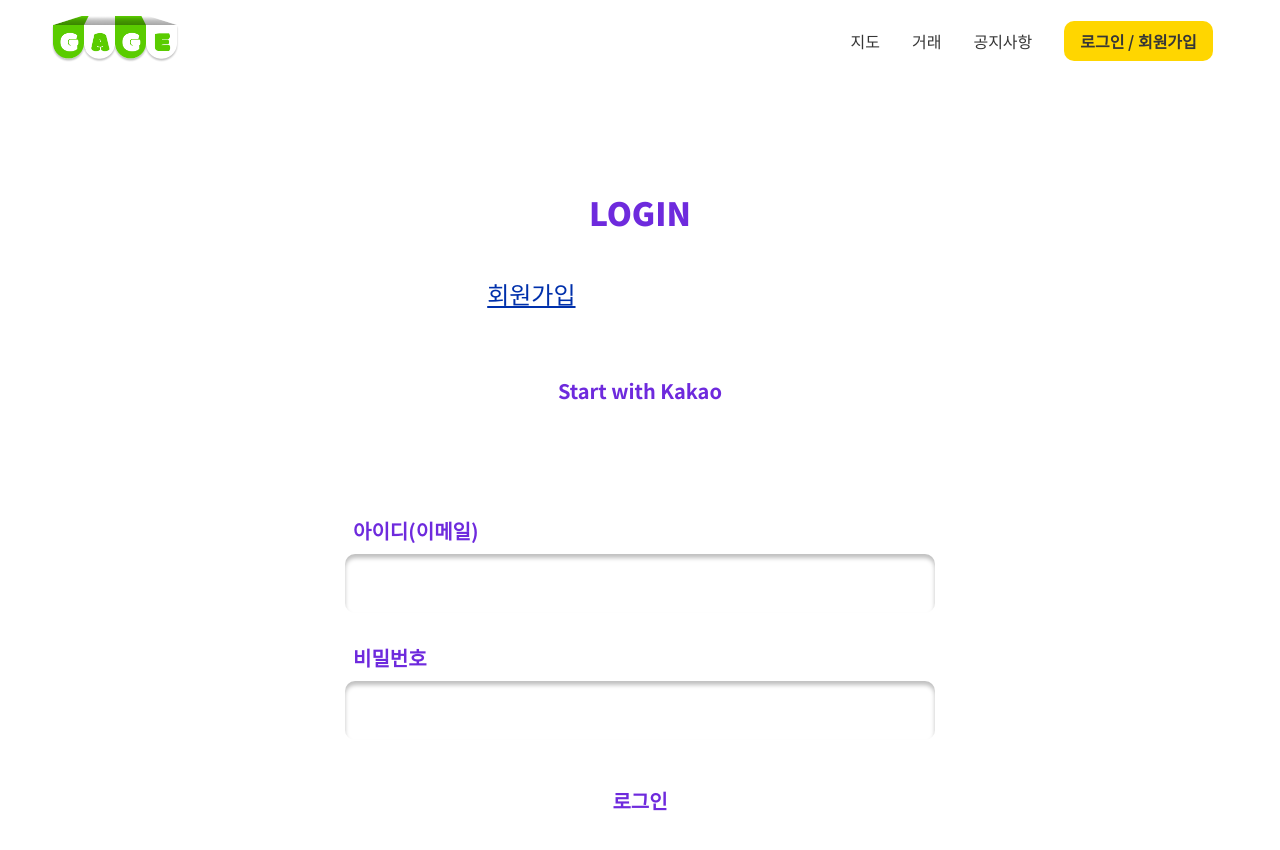
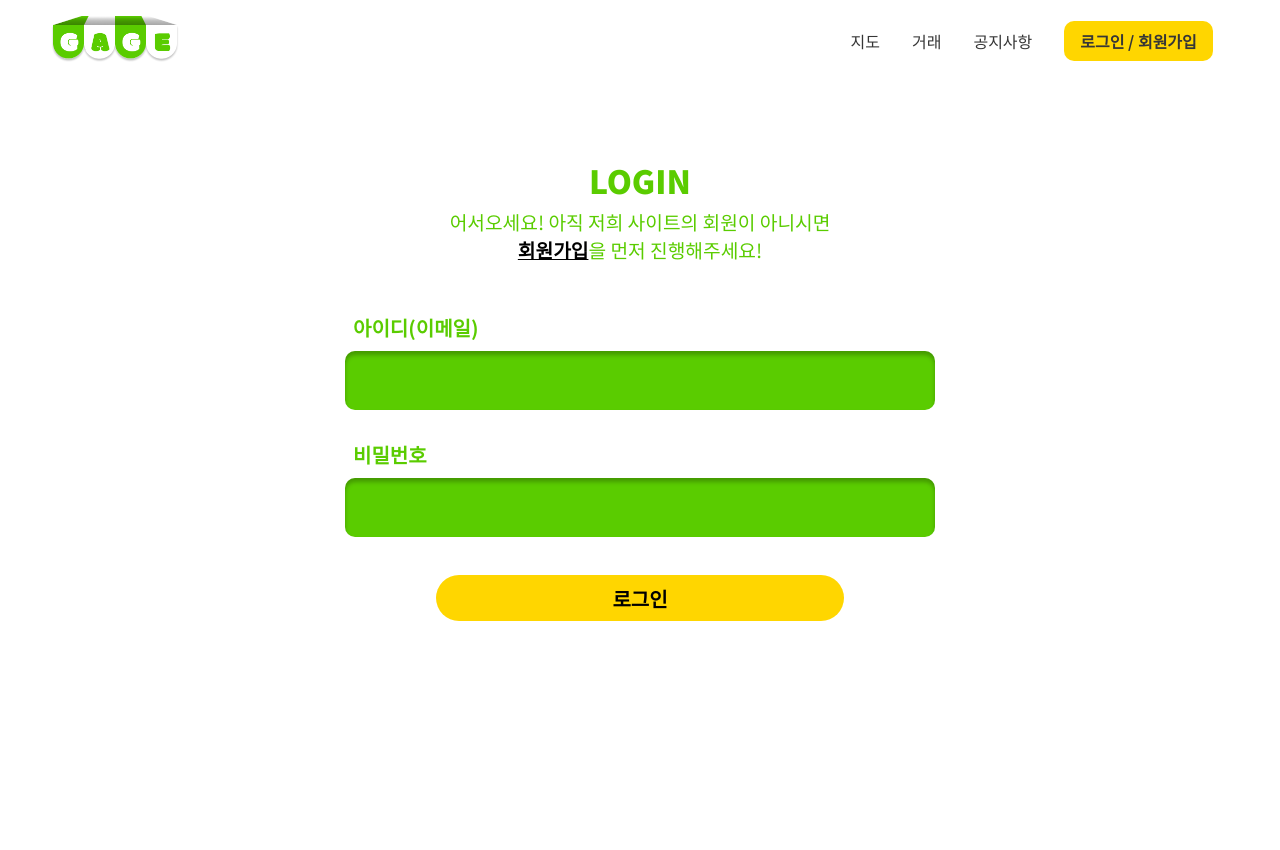
Before and after one commit to cielo0105/gage_vue, a Vue app: page /login in a window 1280 px wide. Shown: the top 850 px of the page. After the commit the page ends 800 px from the top, so only its background shows below. Built offline with nearby package versions, Linux system fonts and the light colour scheme.

Commit message:
:zap: 로그인 헤더 변경 및 navigation guard 추가

```diff
--- a/src/components/auth/InputBox.vue
+++ b/src/components/auth/InputBox.vue
@@ -29,7 +29,7 @@ const handleInput = ($event) => {
 <style scoped>
 .input-box {
   border-radius: 0.625rem;
-  background: #fff;
+  background: #5acc00;
   border: none;
   box-shadow: 0px 4px 4px 0px rgba(0, 0, 0, 0.25) inset;
   margin-bottom: 1.87rem;
@@ -39,7 +39,7 @@ const handleInput = ($event) => {
 }
 
 .text {
-  color: #6e2add;
+  color: #5acc00;
   font-size: 1.25rem;
   font-weight: 700;
   display: block;
--- a/src/components/auth/SignBtn.vue
+++ b/src/components/auth/SignBtn.vue
@@ -11,16 +11,16 @@ const props = defineProps({ width: String, height: String, msg: String, type: St
 <style scoped>
 .sign-btn {
   border-radius: 1.875rem;
-  background: #fff;
+  background: #ffd600;
   border: none;
   margin: 0.5rem 0;
 }
 .sign-btn:hover {
-  background: #6e2add;
+  background: #5acc00;
   color: #fff;
 }
 .text {
-  color: #6e2add;
+  color: black;
   text-align: center;
   line-height: normal;
   font-size: 1.25rem;
--- a/src/components/auth/VAuthLayout.vue
+++ b/src/components/auth/VAuthLayout.vue
@@ -17,7 +17,7 @@ defineProps({
       <slot name="social">
         <!-- 소셜 로그인/회원가입 버튼이 위치합니다. -->
       </slot>
-      <div class="or">or</div>
+      <!-- <div class="or">or</div> -->
       <slot name="form">
         <!-- 로그인/회원가입 폼이 위치합니다. -->
       </slot>
@@ -29,28 +29,28 @@ defineProps({
 .big-container {
   display: flex;
   justify-content: center;
+  min-height: calc(100vh - 81.24px);
 }
 .container {
   border-radius: 0.9375rem;
-  background: rgba(255, 255, 255, 0.29);
   display: flex;
   flex-direction: column;
   align-items: center;
-  width: 80%;
-  padding: 6rem;
+  width: 60%;
+  padding: 4rem;
   margin: 1rem 0 4rem 0;
 }
 .title {
-  color: #6e2add;
+  color: #5acc00;
   text-align: center;
   font-size: 2rem;
   font-weight: 900;
 }
 .msg {
-  color: #fff;
+  color: #5acc00;
   text-align: center;
   margin-bottom: 3rem;
-  font-size: 1.5rem;
+  font-size: 1.2rem;
 }
 .or {
   color: #fff;
--- a/src/components/common/VHeader.vue
+++ b/src/components/common/VHeader.vue
@@ -1,4 +1,5 @@
 <script setup>
+import { computed } from 'vue'
 import { RouterLink, useRouter } from 'vue-router'
 // import LogoIcon from '@/components/icons/LogoIcon.vue'
 
@@ -6,6 +7,13 @@ const router = useRouter()
 
 const goHome = () => {
   router.push('/')
+}
+
+const isAuth = computed(() => localStorage.getItem('jwtToken') !== null)
+
+const handleLogout = () => {
+  localStorage.removeItem('jwtToken')
+  location.reload()
 }
 </script>
 
@@ -17,7 +25,10 @@ const goHome = () => {
       <router-link to="/map">지도</router-link>
       <router-link to="/deal">거래</router-link>
       <router-link to="/notice">공지사항</router-link>
-      <router-link to="/login" class="login-btn">로그인 / 회원가입</router-link>
+      <template v-if="isAuth">
+        <a class="login-btn" @click="handleLogout">로그아웃</a>
+      </template>
+      <router-link to="/login" class="login-btn" v-else="isAuth">로그인 / 회원가입</router-link>
     </nav>
   </header>
 </template>
@@ -53,5 +64,6 @@ a {
   text-decoration: none;
   font-size: 1rem;
   font-weight: 700;
+  cursor: pointer;
 }
 </style>
--- a/src/router/index.js
+++ b/src/router/index.js
@@ -44,11 +44,6 @@ const router = createRouter({
           path: 'write',
           name: 'notice-write',
           component: () => import('@/components/notice/NoticeWrite.vue')
-        },
-        {
-          path: 'modify/:articleno',
-          name: 'notice-modify',
-          component: () => import('@/components/notice/NoticeModify.vue')
         }
       ]
     },
@@ -81,7 +76,7 @@ const router = createRouter({
             {
               path: ':id',
               name: 'chat-room',
-              component: () => import('@/components/deal/ChatRoom.vue'),
+              component: () => import('@/components/deal/ChatRoom.vue')
             }
           ]
         }
@@ -92,4 +87,20 @@ const router = createRouter({
   linkExactActiveClass: 'route-active'
 })
 
+router.beforeEach((to, from, next) => {
+  if (
+    (to.fullPath === `/deal/chat/${to.params.id}` ||
+      to.fullPath === `/deal/chat` ||
+      to.fullPath === `/deal/regist`) &&
+    !localStorage.getItem('jwtToken')
+  ) {
+    alert('로그인이 필요한 서비스입니다.')
+    next('/login')
+  } else if (to.fullPath === `/login` && localStorage.getItem('jwtToken')) {
+    next('/')
+  } else {
+    next()
+  }
+})
+
 export default router
--- a/src/views/JoinView.vue
+++ b/src/views/JoinView.vue
@@ -59,9 +59,9 @@ const submitForm = () => {
 <template>
   <v-auth-layout title="회원가입" btnName="가입하기">
     <template #sub> 간단한 정보를 입력하고, 더욱 편리하게 사이트를 사용해보세요. </template>
-    <template #social>
+    <!-- <template #social>
       <SignBtn width="31.4375rem" height="2.875rem" msg="Start with Kakao" />
-    </template>
+    </template> -->
     <template #form>
       <form @submit.prevent="submitForm" class="join-form">
         <input-box
--- a/src/views/LoginView.vue
+++ b/src/views/LoginView.vue
@@ -35,7 +35,8 @@ const submitForm = () => {
     requestData,
     ({ data }) => {
       console.log('로그인 성공!! data==', data)
-      router.push({ name: 'home' })
+      localStorage.setItem('jwtToken', data.data.accessToken)
+      router.go()
     },
     (err) => {
       console.log('로그인 실패ㅜㅜ', err.response.data.msg)
@@ -50,9 +51,9 @@ const submitForm = () => {
       어서오세요! 아직 저희 사이트의 회원이 아니시면 <br />
       <router-link to="/join" class="join">회원가입</router-link>을 먼저 진행해주세요!
     </template>
-    <template #social>
+    <!-- <template #social>
       <SignBtn width="31.4375rem" height="2.875rem" msg="Start with Kakao" />
-    </template>
+    </template> -->
     <template #form>
       <form v-on:submit.prevent="submitForm" class="login-form">
         <InputBox
@@ -83,7 +84,8 @@ const submitForm = () => {
   align-items: center;
 }
 .join {
-  color: #0030ab;
+  color: black;
+  font-weight: 700;
 }
 .err-msg {
   color: #cd00a0;
```
